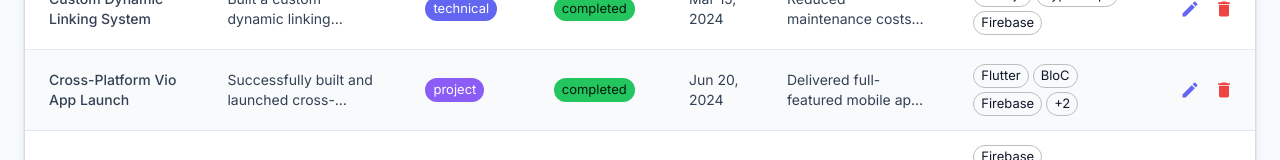
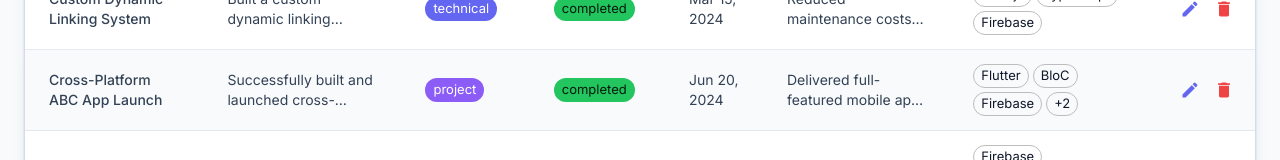
Before and after one commit to muss5tech/Web-assignment, a React (Vite) app: page /achievements in a window 1280 px wide. Shown: the part 441-601 px from the top of the page. Built offline with nearby package versions, Linux system fonts and the light colour scheme.

Commit message:
fix: modify data mock for achievement

```diff
--- a/src/data/achievements.ts
+++ b/src/data/achievements.ts
@@ -59,10 +59,10 @@ export const achievements: Achievement[] = [
         techStack: [TechStack.NextJS, TechStack.TypeScript, TechStack.Firebase],
     },
     {
-        id: 'vio-app-launch',
-        title: 'Cross-Platform Vio App Launch',
+        id: 'abc-app-launch',
+        title: 'Cross-Platform ABC App Launch',
         description:
-            'Successfully built and launched cross-platform Vio app for both Android and iOS with Flutter, integrated dynamic link system, AI-powered chatbot, and 9Pay payment gateway.',
+            'Successfully built and launched cross-platform ABC app for both Android and iOS with Flutter, integrated dynamic link system, AI-powered chatbot, and 9Pay payment gateway.',
         category: AchievementCategory.Project,
         status: AchievementStatus.Completed,
         date: '2024-06-20',
--- a/src/features/achievements/components/AchievementDialog.tsx
+++ b/src/features/achievements/components/AchievementDialog.tsx
@@ -110,11 +110,9 @@ const AchievementDialog = ({ open, onClose }: AchievementDialogProps) => {
         </Box>
       </Box>
 
-      {/* Form Content */}
       <form onSubmit={handleSubmit(onSubmit)}>
         <Box sx={dialogContentContainer}>
           <Grid container spacing={2.5}>
-            {/* Title Field */}
             <Grid size={{ xs: 12 }}>
               <Box>
                 <FormFieldLabel>Achievement Title</FormFieldLabel>
@@ -136,7 +134,6 @@ const AchievementDialog = ({ open, onClose }: AchievementDialogProps) => {
               </Box>
             </Grid>
 
-            {/* Description Field */}
             <Grid size={{ xs: 12 }}>
               <Box>
                 <FormFieldLabel>Description</FormFieldLabel>
@@ -160,7 +157,6 @@ const AchievementDialog = ({ open, onClose }: AchievementDialogProps) => {
               </Box>
             </Grid>
 
-            {/* Category and Status Row */}
             <Grid size={{ xs: 12, md: 6 }}>
               <Box>
                 <FormFieldLabel>Category</FormFieldLabel>
@@ -215,7 +211,6 @@ const AchievementDialog = ({ open, onClose }: AchievementDialogProps) => {
               </Box>
             </Grid>
 
-            {/* Date and Tech Stack Row */}
             <Grid size={{ xs: 12, md: 6 }}>
               <Box>
                 <FormFieldLabel>Date</FormFieldLabel>
@@ -284,7 +279,6 @@ const AchievementDialog = ({ open, onClose }: AchievementDialogProps) => {
               </Box>
             </Grid>
 
-            {/* Impact Field */}
             <Grid size={{ xs: 12 }}>
               <Box>
                 <FormFieldLabel>Impact</FormFieldLabel>
```
